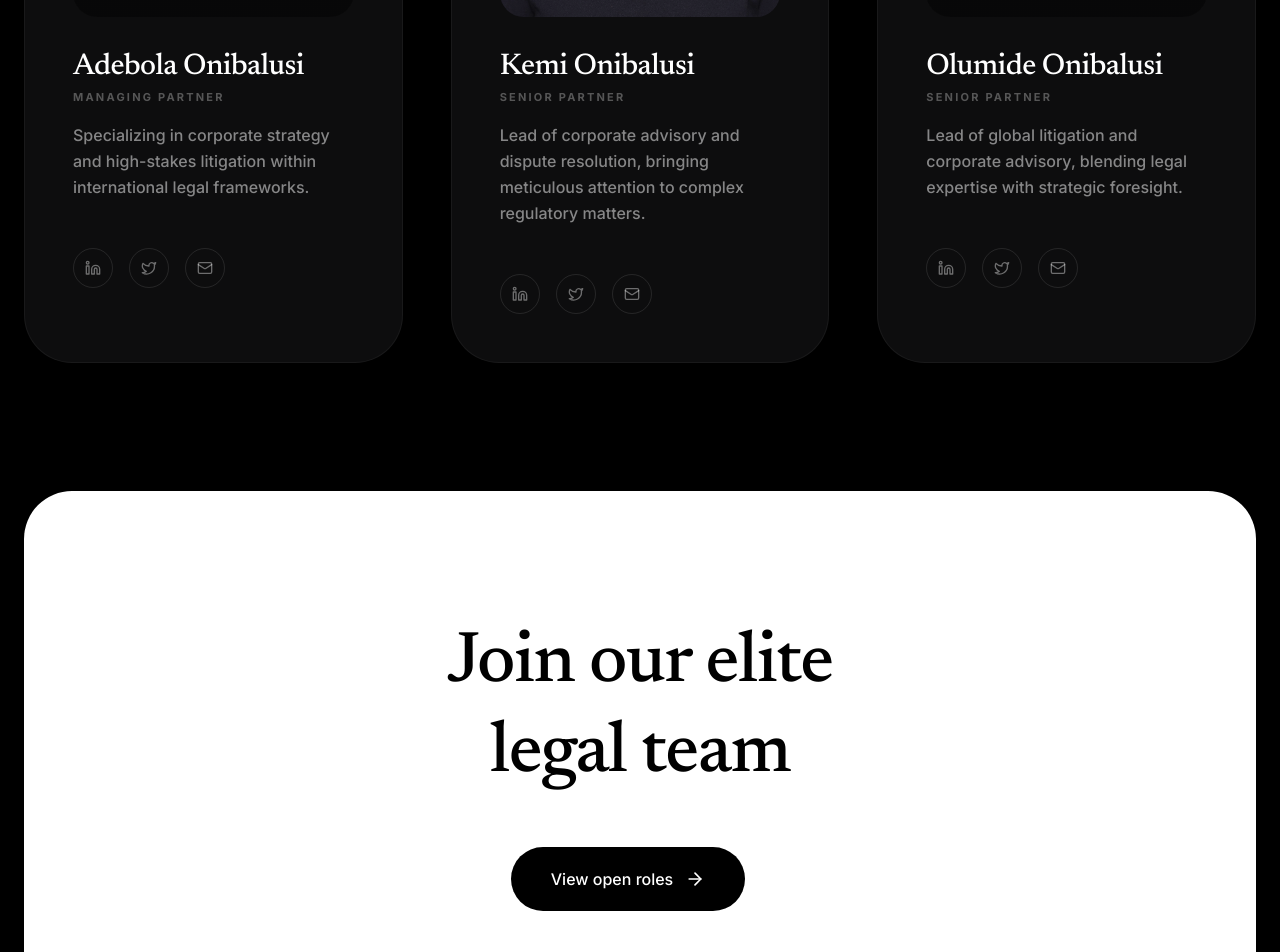
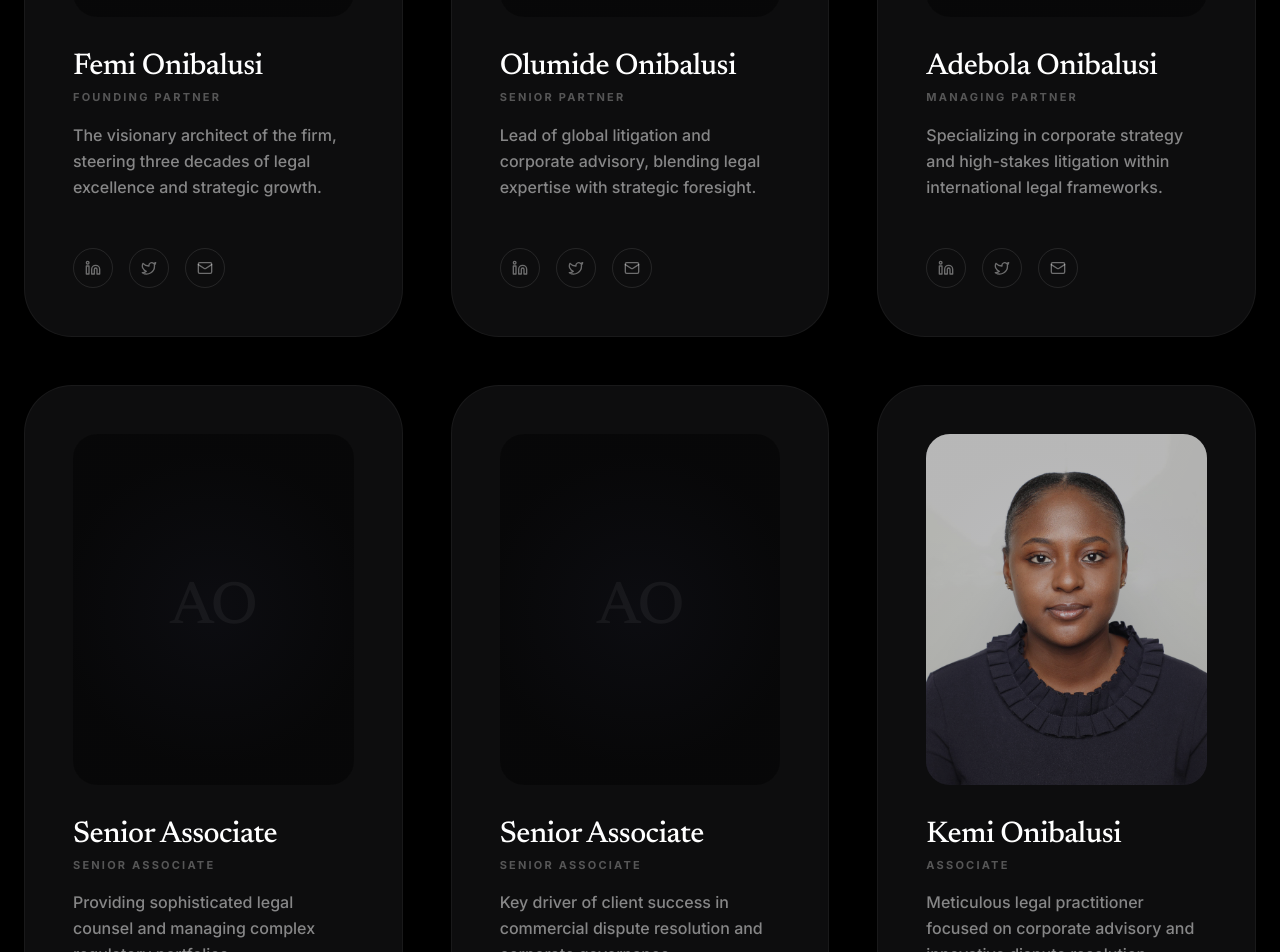
Before and after one commit to sherifferuks/adebolaonibalusi, a Next.js app: page /team in a window 1280 px wide. Shown: the part 1060-2012 px from the top of the page. Built offline with nearby package versions, Linux system fonts and the light colour scheme.

Commit message:
Restructured team hierarchy by seniority

```diff
--- a/src/app/team/page.tsx
+++ b/src/app/team/page.tsx
@@ -5,24 +5,48 @@ import NextImage from 'next/image';
 import { Button } from '@/components/ui/Button';
 import { ArrowRight, Twitter, Linkedin, Mail } from 'lucide-react';
 
-const founders = [
+const teamMembers = [
     {
-        name: 'Adebola Onibalusi',
-        role: 'Managing Partner',
-        description: 'Specializing in corporate strategy and high-stakes litigation within international legal frameworks.',
-        image: null // No image provided yet
-    },
-    {
-        name: 'Kemi Onibalusi',
-        role: 'Senior Partner',
-        description: 'Lead of corporate advisory and dispute resolution, bringing meticulous attention to complex regulatory matters.',
-        image: '/team/kemi.png'
+        name: 'Femi Onibalusi',
+        role: 'Founding Partner',
+        description: 'The visionary architect of the firm, steering three decades of legal excellence and strategic growth.',
+        image: null
     },
     {
         name: 'Olumide Onibalusi',
         role: 'Senior Partner',
         description: 'Lead of global litigation and corporate advisory, blending legal expertise with strategic foresight.',
-        image: null // No image provided yet
+        image: null
+    },
+    {
+        name: 'Adebola Onibalusi',
+        role: 'Managing Partner',
+        description: 'Specializing in corporate strategy and high-stakes litigation within international legal frameworks.',
+        image: null
+    },
+    {
+        name: 'Senior Associate',
+        role: 'Senior Associate',
+        description: 'Providing sophisticated legal counsel and managing complex regulatory portfolios.',
+        image: null
+    },
+    {
+        name: 'Senior Associate',
+        role: 'Senior Associate',
+        description: 'Key driver of client success in commercial dispute resolution and corporate governance.',
+        image: null
+    },
+    {
+        name: 'Kemi Onibalusi',
+        role: 'Associate',
+        description: 'Meticulous legal practitioner focused on corporate advisory and innovative dispute resolution.',
+        image: '/team/kemi.png'
+    },
+    {
+        name: 'Associate',
+        role: 'Associate',
+        description: 'Supporting the firm\'s multi-disciplinary practice with rigorous research and strategic advocacy.',
+        image: null
     }
 ];
 
@@ -46,8 +70,8 @@ export default function TeamPage() {
 
                 {/* Team Grid */}
                 <div className="grid grid-cols-1 md:grid-cols-2 lg:grid-cols-3 gap-8 md:gap-12">
-                    {founders.map((member) => (
-                        <div key={member.name} className="group space-y-6 md:space-y-8 bg-surface border border-white/5 p-6 md:p-12 rounded-[2rem] md:rounded-[3rem] hover:border-white/20 transition-all shadow-2xl">
+                    {teamMembers.map((member, index) => (
+                        <div key={`${member.name}-${index}`} className="group space-y-6 md:space-y-8 bg-surface border border-white/5 p-6 md:p-12 rounded-[2rem] md:rounded-[3rem] hover:border-white/20 transition-all shadow-2xl">
                             <div className="aspect-[4/5] bg-dark/20 rounded-2xl md:rounded-3xl overflow-hidden relative">
                                 {member.image && (
                                     <NextImage
```
